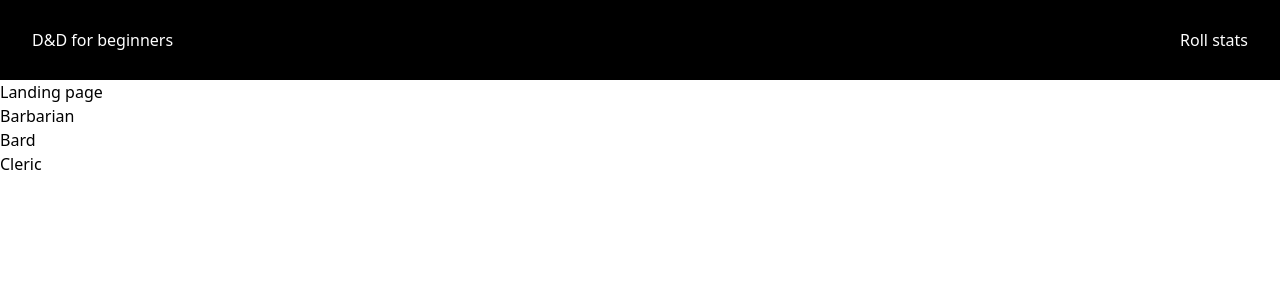
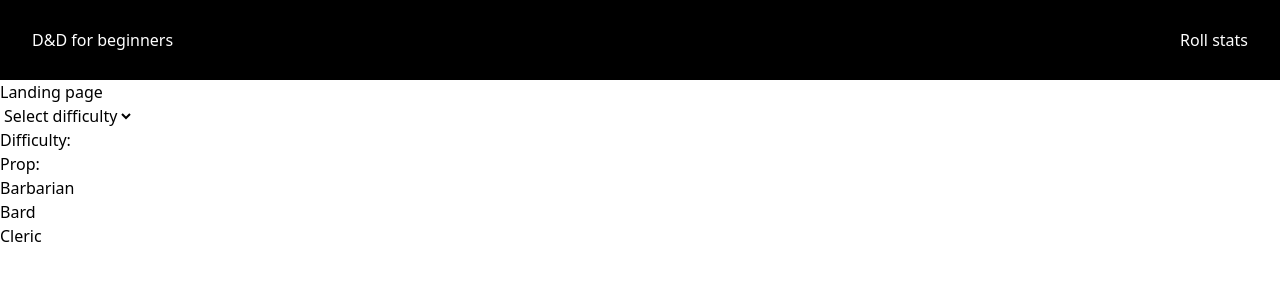
Before and after one commit to AlexanderA02/Vue-labb-individuell, a Vue app: page / in a window 1280 px wide. Shown: the top 300 px of the page. Built offline with nearby package versions, Linux system fonts and the light colour scheme.

Commit message:
RouterLinks work with route params, i.e if you click on a class name that becomes a param that is used in the RollStasPage component. In addition I added the option to select a difficulty and made a prop that was communicated between to components. All of this is still in it's basic stages.

```diff
--- a/index.html
+++ b/index.html
@@ -1,10 +1,9 @@
-<!DOCTYPE html>
+<!doctype html>
 <html lang="">
   <head>
-    <meta charset="UTF-8">
-    <link rel="icon" href="/favicon.ico">
-    <meta name="viewport" content="width=device-width, initial-scale=1.0">
-    <title>Vite App</title>
+    <meta charset="UTF-8" />
+    <meta name="viewport" content="width=device-width, initial-scale=1.0" />
+    <title>D&D for beginners</title>
   </head>
   <body>
     <div id="app"></div>
--- /dev/null
+++ b/src/components/DndClassList.vue
@@ -0,0 +1,37 @@
+<script setup>
+import { onMounted, ref } from 'vue'
+import axios from 'axios'
+import { RouterLink } from 'vue-router'
+
+// props
+const props = defineProps({
+  difficulty: String,
+})
+
+// data/variabler
+const dndClasses = ref(null)
+
+// Methods/functions
+const getClasses = () => {
+  axios.get('dndClassesDB.json').then((response) => {
+    dndClasses.value = response.data
+  })
+}
+
+// onMounted gör att getClasses körs när componenten HomeView.vue monteras i html:n.
+onMounted(getClasses)
+</script>
+
+<template>
+  <p>Prop:{{ props.difficulty }}</p>
+  <ul>
+    <li v-for="dndClass in dndClasses">
+      <!-- :to gör att allt efter = tolkas som JavaScript, annars tolkas det bara som en sträng. -->
+      <RouterLink :to="`/roll-stats/${dndClass.name}`">
+        {{ dndClass.name }}
+      </RouterLink>
+    </li>
+  </ul>
+</template>
+
+<style scoped></style>
--- a/src/router/index.js
+++ b/src/router/index.js
@@ -11,7 +11,7 @@ const router = createRouter({
       component: HomeView,
     },
     {
-      path: '/roll-stats',
+      path: '/roll-stats/:dndClass',
       name: 'roll-stats',
       component: RollStatsPage,
     },
--- a/src/views/HomeView.vue
+++ b/src/views/HomeView.vue
@@ -1,28 +1,24 @@
 <script setup>
-import { onMounted, ref } from 'vue'
-import axios from 'axios'
+import { ref } from 'vue'
+import DndClassList from '@/components/DndClassList.vue'
 
 // Data/variables
-const dndClasses = ref(null)
-
-// Methods/functions
-const getClasses = () => {
-  axios.get('dndClassesDB.json').then((response) => {
-    dndClasses.value = response.data
-  })
-}
-
-// onMounted gör att getClasses körs när componenten HomeView.vue monteras i html:n.
-onMounted(getClasses)
+// ref() ska enbart skrivas på variabler som ska autouppdateras i html:n.
+const difficulty = ref(null)
 </script>
 
 <template>
   <h1>Landing page</h1>
-  <ul>
-    <li v-for="dndClass in dndClasses">
-      {{ dndClass.name }}
-    </li>
-  </ul>
+
+  <select v-model="difficulty" name="difficulty" id="difficulty">
+    <option selected :value="null">Select difficulty</option>
+    <option value="hard">Hard</option>
+    <option value="medium">Medium</option>
+    <option value="easy">Easy</option>
+  </select>
+  <p>Difficulty:{{ difficulty }}</p>
+
+  <DndClassList :difficulty="difficulty"></DndClassList>
 </template>
 
 <style></style>
--- a/src/views/RollStatsPage.vue
+++ b/src/views/RollStatsPage.vue
@@ -1,7 +1,13 @@
-<script setup></script>
+<script setup>
+import { useRoute } from 'vue-router'
+
+// useRoute() returnerar ett Objekt som representerar url:en. Detta är användbart då jag behöver få tillgång till params:en i url:en för att veta vilken länk som användaren har klickat på.
+const route = useRoute()
+</script>
 
 <template>
-  <h1>Roll your stats here.</h1>
+  <h1>Roll your stats here {{ route.params.dndClass }}.</h1>
+  <pre>{{ route }}</pre>
 </template>
 
 <style></style>
```
Also changed, not shown: 1 other file (tests, documents, lock files or other folders).
